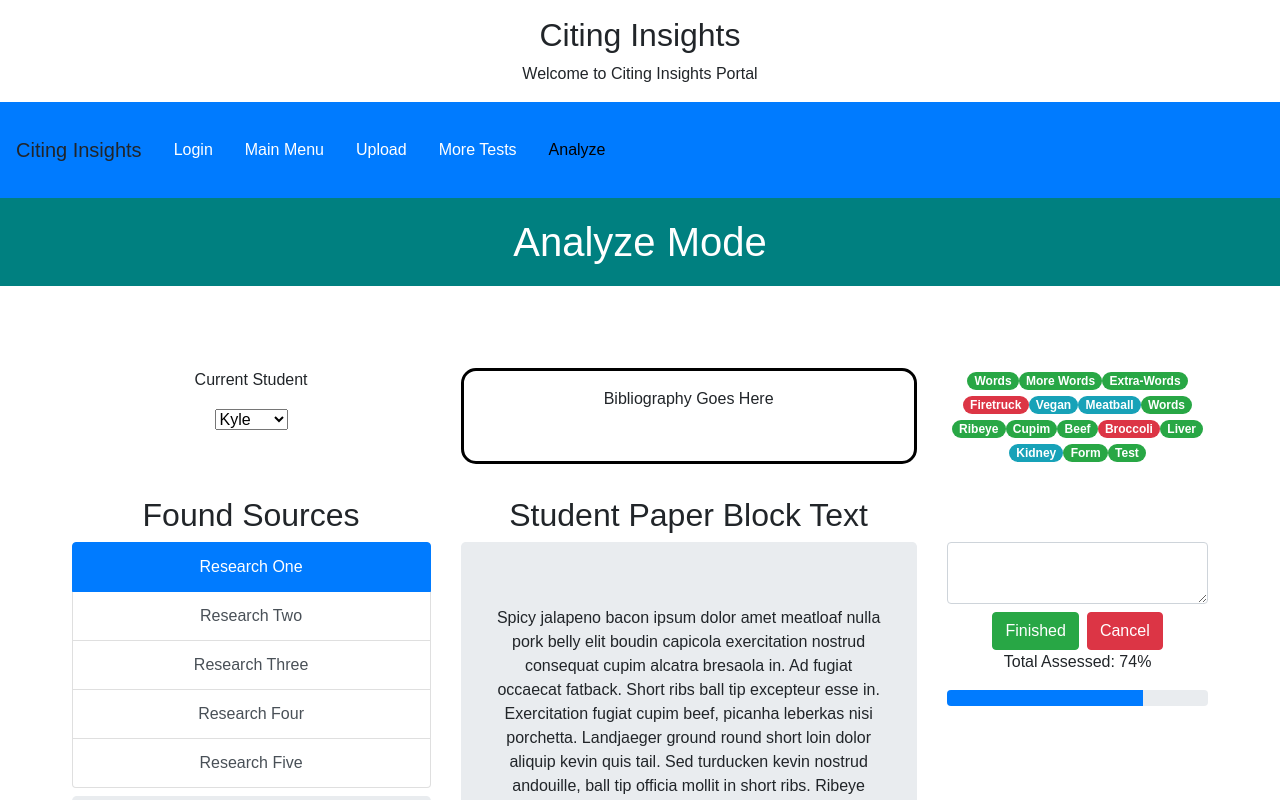
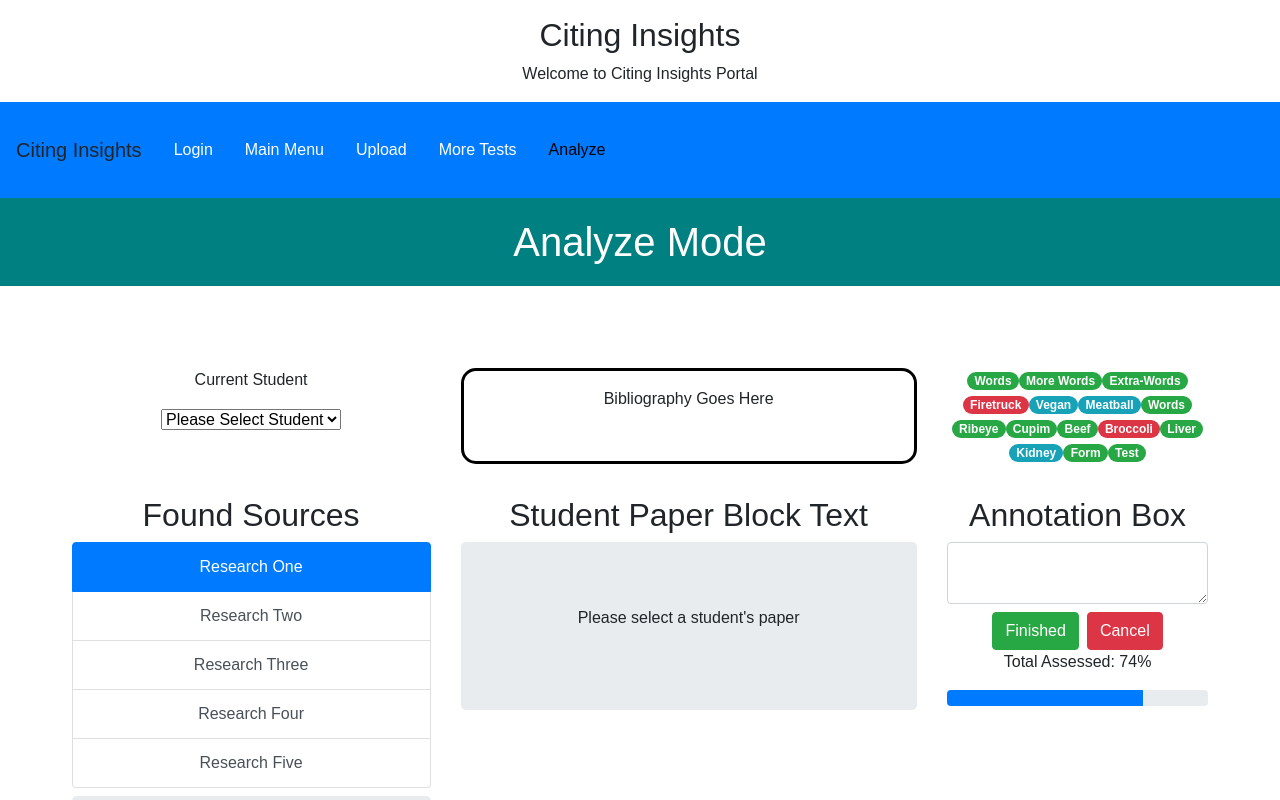
Before and after one commit to hsu-library-project-x/citing-insights-phase-1, a React (Create React App) app in the folder citing-insights/: page /#/analyze in a window 1280 px wide. Shown: the top 800 px of the page. Built offline with nearby package versions, Linux system fonts and the light colour scheme.

Commit message:
Update Demo.js

```diff
--- a/citing-insights/src/Demo.js
+++ b/citing-insights/src/Demo.js
@@ -19,6 +19,21 @@ function displaySource(props)
 		//eventually this veggie ipsum will be replaced by a variable
 
 	research.innerHTML = "Veggies es bonus vobis, proinde vos postulo essum magis kohlrabi welsh onion daikon amaranth tatsoi tomatillo melon azuki bean garlic.Gumbo beet greens corn soko endive gumbo gourd. Parsley shallot courgette tatsoi pea sprouts fava bean collard greens dandelion okra wakame tomato. Dandelion cucumber earthnut pea peanut soko zucchini.";
+}
+
+function displayPaper(props)
+{
+	var paper = document.getElementById("student");
+	var selectedStudent = document.getElementById("selectedStudent");
+
+	//put dynamic call here
+		//eventually this meat ipsum will be replaced by a variable
+
+	paper.innerHTML = "Spicy jalapeno bacon ipsum dolor amet meatloaf nulla pork belly elit boudin capicola exercitation nostrud consequat cupim alcatra bresaola in." + "\n" + "Ad fugiat occaecat fatback. Short ribs ball tip excepteur esse in. Exercitation fugiat cupim beef, picanha leberkas nisi porchetta. Landjaeger ground round short loin dolor aliquip kevin quis tail." +"\n"
+		+"Sed turducken kevin nostrud andouille, ball tip officia mollit in short ribs. Ribeye pastrami pig nulla brisket jerky tenderloin fatback tongue consecteturut commodo short ribs minim. ongue aliquip do lorem dolor." +"\n" + "Brisket minim pork venison burgdoggen shankle, chuck nulla. Officia fatback commodo pancetta pork loin irure.";
+
+
+
 }
 
 // Demo is (for now) is our Analyze page
@@ -44,7 +59,10 @@ class Demo extends Component{
 			        <Col xs="4">
 			          <p>Current Student</p>
 
-			          <select name="student">
+			          <select id="selectedStudent" name="student" onChange={displayPaper}>
+
+			      {/* These should be automatically generated with AJAX and API */}
+			      		<option value="0">Please Select Student</option>
 			            <option value="1">Kyle</option>
 			            <option value="2">Liz</option>
 			            <option value="3">Mitchel</option>
@@ -82,10 +100,10 @@ class Demo extends Component{
 			      <Row>
 			        <Col xs="4"><h2>Found Sources</h2></Col>
 			        <Col xs="5"><h2> Student Paper Block Text </h2></Col>
-			        <Col xs="3"></Col>
+			        <Col xs="3"><h2> Annotation Box </h2></Col>
 			      </Row>
 
-			  	{/* Row Three: Contains -- Student Paper Text; Research Text; */}
+			  	{/* Row Three: Contains -- Student Paper Text; Research Text; and Annotation textbox */}
 			      <Row>
 			        <Col xs="4">
 			        	<ListGroup id="ResearchList">
@@ -99,35 +117,22 @@ class Demo extends Component{
 			            </Jumbotron>
 			        </Col>
 			        <Col xs="5">
+
+			    {/* Student paper -- eventually to be replaced with JSON object */}
 			        <Jumbotron>
-			          <p class="student">
-			            Spicy jalapeno bacon ipsum dolor amet meatloaf nulla pork belly elit boudin capicola exercitation nostrud consequat cupim alcatra bresaola in.
+			          <p id="student">
 
-			            Ad fugiat occaecat fatback. Short ribs ball tip excepteur esse in. Exercitation fugiat cupim beef, picanha leberkas nisi porchetta. Landjaeger ground round short loin dolor aliquip kevin quis tail.
-
-			            Sed turducken kevin nostrud andouille, ball tip officia mollit in short ribs. Ribeye pastrami pig nulla brisket jerky tenderloin fatback tongue consectetur ut commodo short ribs minim. ongue aliquip do lorem dolor.
-			            Brisket minim pork venison burgdoggen shankle, chuck nulla. Officia fatback commodo pancetta pork loin irure.
-
-			            Pork pork loin cupim, buffalo spare ribs nisi boudin sint ut cillum. Sirloin eu tenderloin frankfurter, nisi laboris commodo dolore lorem et deserunt. Enim spare ribs elit tongue tail veniam pork chop non jowl cupidatat.
-			            Esse kevin aliqua, adipisicing aute nostrud hamburger in commodo meatball jowl sed.
-
-			            Picanha bacon burgdoggen, adipisicing fatback ut proident pig ipsum aliqua. Culpa laboris ex pancetta aliqua meatball magna sint.
-
-			            Meatball flank laborum incididunt sausage ad shoulder, leberkas labore. Tail andouille ut, brisket beef turducken nisi ut incididunt.
-
-			            Burgdoggen enim irure, biltong bacon et fatback reprehenderit mollit anim eu ball tip.
-
-			            Qui biltong ribeye est t-bone enim mollit andouille swine minim ut ut adipisicing. Landjaeger bacon ut, venison picanha est occaecat adipisicing flank. Ut frankfurter ground round incididunt ad picanha nostrud sausage culpa ipsum. Shank leberkas tenderloin, anim velit sed burgdoggen adipisicing mollit ribeye ex.
-
-			            Ipsum chicken cupim, dolor adipisicing sunt cupidatat culpa dolore. Picanha sed adipisicing reprehenderit commodo exercitation kielbasa cupidatat anim flank filet mignon ham hock.
-
-			            Proident ex deserunt pariatur reprehenderit ham voluptate alcatra ad eiusmod. Venison aliqua ground round, quis nisi boudin jerky. Beef ribs capicola mollit quis boudin meatball cupim tenderloin.
+			    		Please select a student's paper
 			          </p></Jumbotron>
 			        </Col>
+
+			    	{/* Textbox for user annotations */}
 			        <Col xs="3">
 			        	<Input type="textarea" name="annotation" id="curAnno" />
 			        	<Button color="success" id="finishButton">Finished</Button>
 			        	<Button color="danger" id="cancelButton">Cancel</Button>
+
+			       		{/* Progress Bar */}
 			          	<p>Total Assessed: 74%</p>
 			          	<Progress value={75} />
 			        </Col>
```
